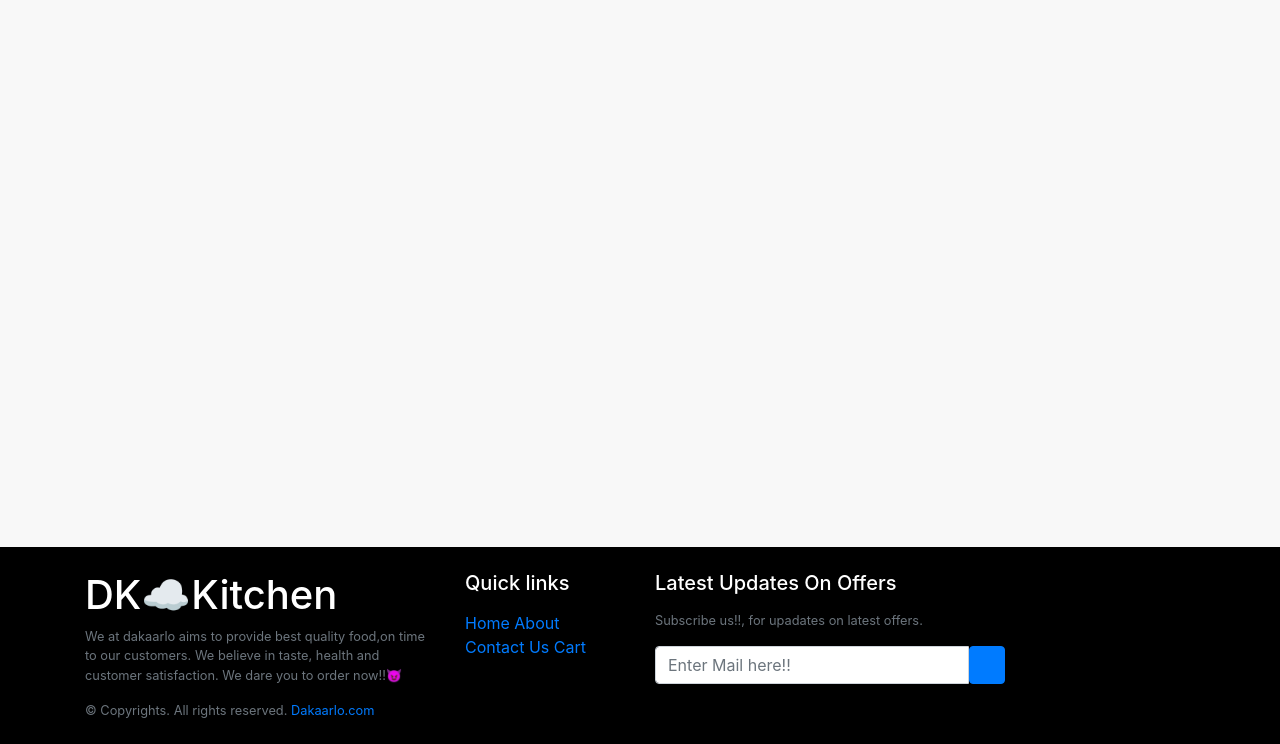
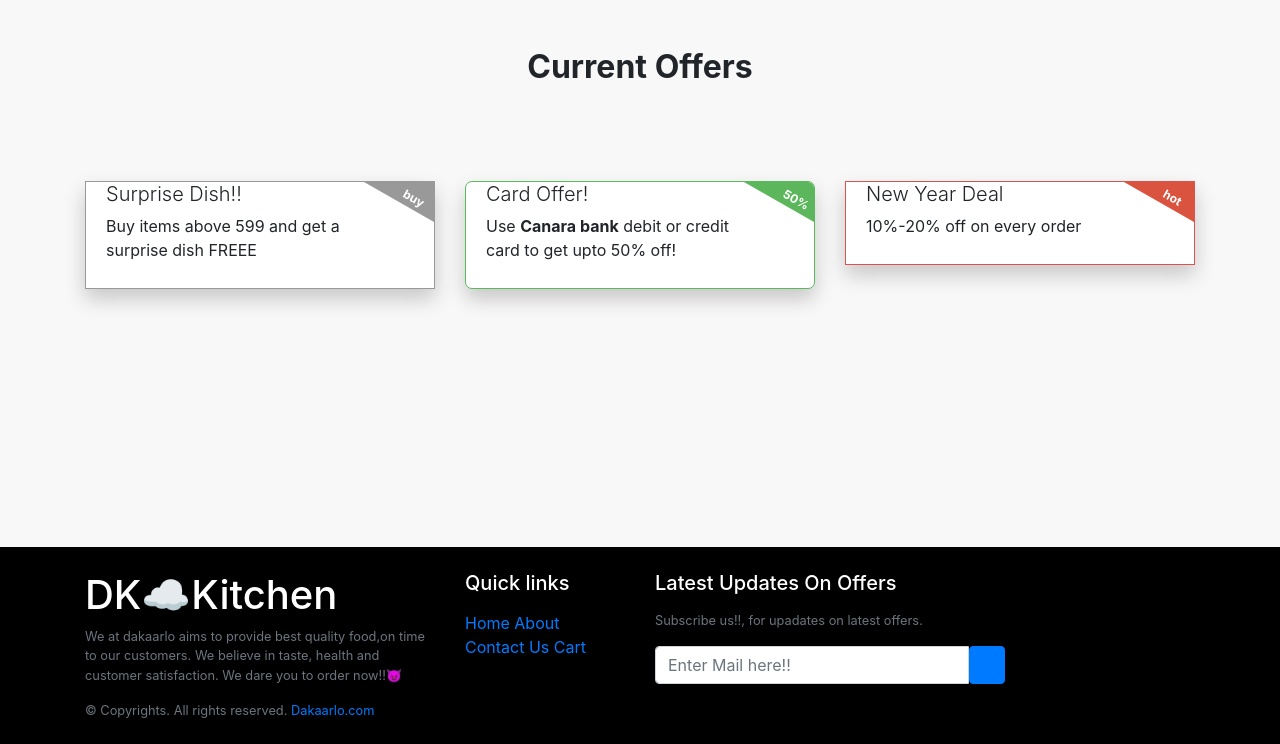
Before and after one commit to Chai14/Dakaar-Lo, a Django app: page /offer/ in a window 1280 px wide. Shown: the part 56-800 px from the top of the page. Run offline with Django 4.2, Linux system fonts and the light colour scheme; some libraries are stand-ins or nearby versions.

Commit message:
offers page built

```diff
--- a/templates/offers.html
+++ b/templates/offers.html
@@ -1,5 +1,139 @@
 {% include "header.html" %}
 
+<br>
+<br>
+<div class="row justify-content-center">
+    <h2 class="font-weight-bold"> Current Offers </h2>
+</div>
+<br>
+<br>
+<br>
+<div class="container">
+    <div class="row">
+        <div class="col-xs-12 col-sm-12 col-md-4 col-lg-4">
+            <div class="listing listing-default">
+                <div class="shape">
+                    <div class="shape-text">buy</div>
+                </div>
+                <div class="listing-content">
+                    <h3 class="lead"> Surprise Dish!! </h3>
+                    <p>Buy items above 599 and get a surprise dish FREEE</p>
+                </div>
+            </div>
+        </div>
+        <div class="col-xs-12 col-sm-12 col-md-4 col-lg-4">
+            <div class="listing listing-radius listing-success">
+                <div class="shape">
+                    <div class="shape-text">50%</div>
+                </div>
+                <div class="listing-content">
+                    <h3 class="lead"> Card Offer! </h3>
+                    <p>Use <b>Canara bank</b> debit or credit card to get upto 50% off! </p>
+                </div>
+            </div>
+        </div>
+        <div class="col-xs-12 col-sm-12 col-md-4 col-lg-4">
+            <div class="listing listing-danger">
+                <div class="shape">
+                    <div class="shape-text">hot</div>
+                </div>
+                <div class="listing-content">
+                    <h3 class="lead">New Year Deal</h3>
+                    <p>10%-20% off on every order</p>
+                </div>
+            </div>
+        </div>
+    </div>
+</div>
 
+<style>
+.shape {
+    border-style: solid;
+    border-width: 0 70px 40px 0;
+    float: right;
+    height: 0px;
+    width: 0px;
+    -ms-transform: rotate(360deg); /* IE 9 */
+    -o-transform: rotate(360deg); /* Opera 10.5 */
+    -webkit-transform: rotate(360deg); /* Safari and Chrome */
+    transform: rotate(360deg);
+}
+.listing {
+    background: #fff;
+    border: 1px solid #ddd;
+    box-shadow: 0 10px 20px rgba(0, 0, 0, 0.2);
+    margin: 15px 0;
+    overflow: hidden;
+}
+.listing:hover {
+    -webkit-transform: scale(1.1);
+    -moz-transform: scale(1.1);
+    -ms-transform: scale(1.1);
+    -o-transform: scale(1.1);
+    transform: rotate scale(1.1);
+    -webkit-transition: all 0.4s ease-in-out;
+    -moz-transition: all 0.4s ease-in-out;
+    -o-transition: all 0.4s ease-in-out;
+    transition: all 0.4s ease-in-out;
+}
+.shape {
+    border-color: rgba(255,255,255,0) #d9534f rgba(255,255,255,0) rgba(255,255,255,0);
+}
+.listing-radius {
+    border-radius: 7px;
+}
+.listing-danger {
+    border-color: #d9534f;
+}
+.listing-danger .shape {
+    border-color: transparent #d9533f transparent transparent;
+}
+.listing-success {
+    border-color: #5cb85c;
+}
+.listing-success .shape {
+    border-color: transparent #5cb75c transparent transparent;
+}
+.listing-default {
+    border-color: #999999;
+}
+.listing-default .shape {
+    border-color: transparent #999999 transparent transparent;
+}
+.listing-primary {
+    border-color: #428bca;
+}
+.listing-primary .shape {
+    border-color: transparent #318bca transparent transparent;
+}
+.listing-info {
+    border-color: #5bc0de;
+}
+.listing-info .shape {
+    border-color: transparent #5bc0de transparent transparent;
+}
+.listing-warning {
+    border-color: #f0ad4e;
+}
+.listing-warning .shape {
+    border-color: transparent #f0ad4e transparent transparent;
+}
+.shape-text {
+    color: #fff;
+    font-size: 12px;
+    font-weight: bold;
+    position: relative;
+    right: -40px;
+    top: 2px;
+    white-space: nowrap;
+    -ms-transform: rotate(30deg); /* IE 9 */
+    -o-transform: rotate(360deg); /* Opera 10.5 */
+    -webkit-transform: rotate(30deg); /* Safari and Chrome */
+    transform: rotate(30deg);
+}
+.listing-content {
+    padding: 0 20px 10px;
+}
+</style>
 
 {% include "footer.html" %}
```
Also changed, not shown: db.sqlite3.
